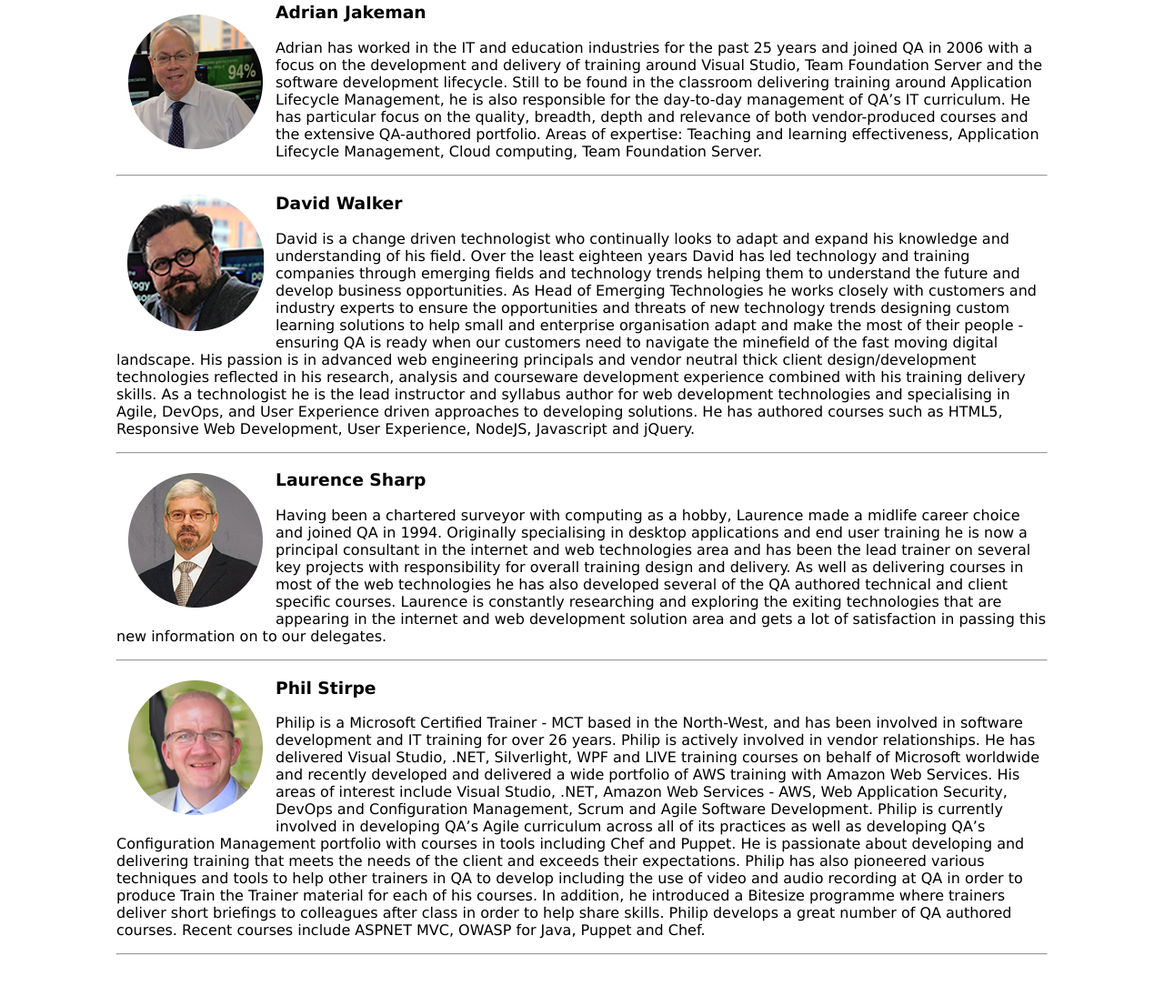
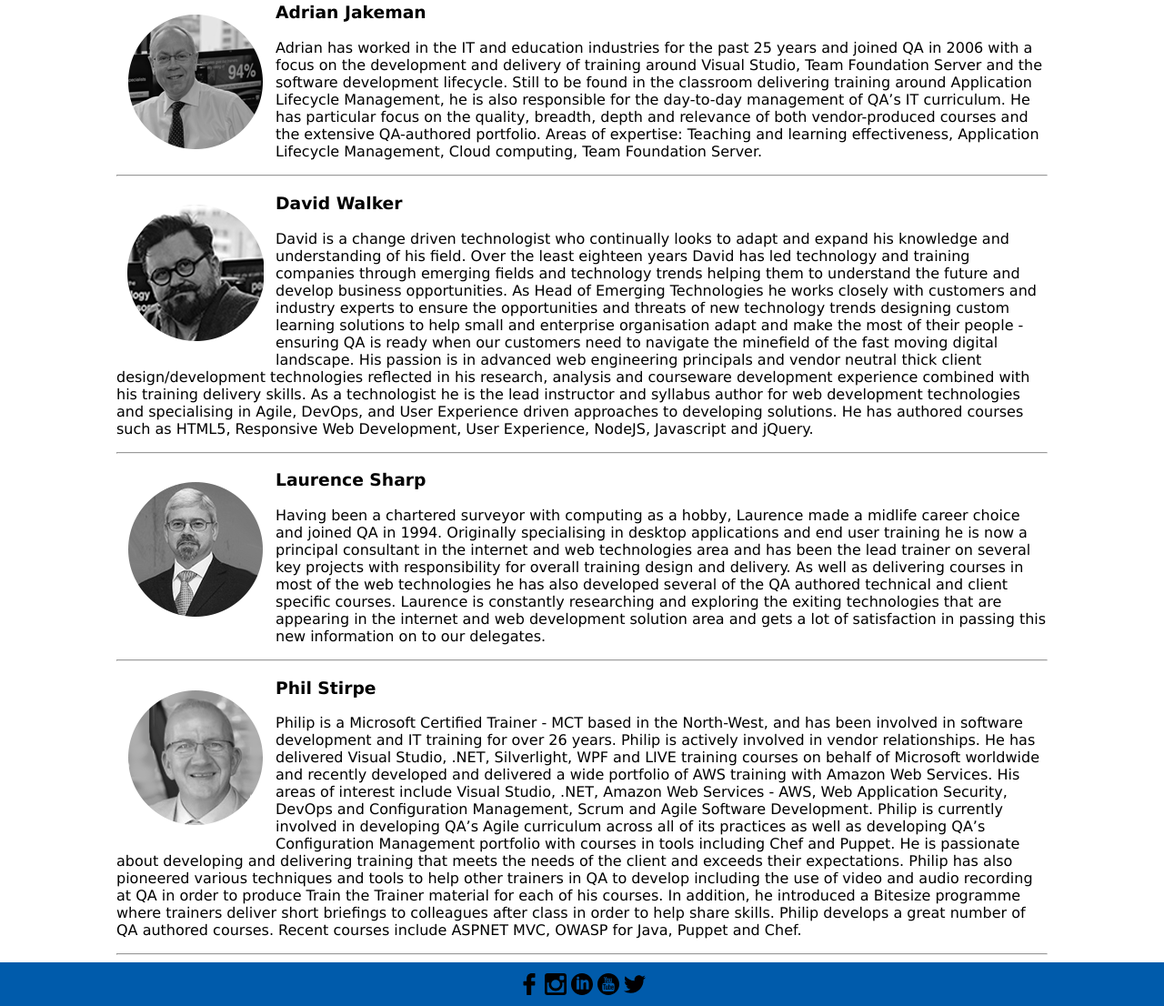
Before and after one commit to opsejf/Web-Development-Fundamentals-Exercises, a plain HTML site: page Exercise09TransitionsTransformationsAnimations/team.html in a window 1280 px wide. Shown: the part 360-1466 px from the top of the page at 91% size. Before the commit the page ends 1418 px from the top, so only its background shows below. Drawn offline with Linux system fonts and the light colour scheme.

Commit message:
finished exercise 9

```diff
--- a/Exercise09TransitionsTransformationsAnimations/style.css
+++ b/Exercise09TransitionsTransformationsAnimations/style.css
@@ -101,3 +101,43 @@ main > article.grid {
     height: 300px;
     overflow-y: scroll;
 }
+
+
+.profilePics{
+    -webkit-filter: grayscale(100%);
+    filter: inherit;
+
+    /* filter: grayscale(1); */
+}
+
+/* .profilePics:hover{
+    filter: grayscale(0%);
+    transition-duration: 1s;
+} */
+
+.teamProfiles{
+    filter: grayscale(100%);
+}
+
+.teamProfiles:hover{
+    filter: grayscale(0%);
+}
+
+footer{
+    height: 3em;
+    background-color: #005BAB;
+    text-align: center;
+}
+
+.socialIcons{
+    height: 50%;
+    position: relative;
+    top: 50%;
+    transform: translateY(-50%);
+}
+
+.socialIcons:hover{
+    transform: translateY(-50%) scale(1.2);
+    transition-duration: 0.2s;
+
+}
--- a/Exercise09TransitionsTransformationsAnimations/team.html
+++ b/Exercise09TransitionsTransformationsAnimations/team.html
@@ -25,7 +25,8 @@
 
         <h2>Technical IT</h2>
 
-        <img src="images/Adrian.png" alt="Profile photo for Adrian Jakeman" style="float:left">
+        <article class="teamProfiles">
+            <img src="images/Adrian.png" alt="Profile photo for Adrian Jakeman" style="float:left" class="profilePics">
             <h3>Adrian Jakeman</h3>
             <p>Adrian has worked in the IT and education industries for the past 25 years and joined QA in 2006 with a focus on
                 the development and delivery of training around Visual Studio, Team Foundation Server and the software development
@@ -35,8 +36,10 @@
                 expertise: Teaching and learning effectiveness, Application Lifecycle Management, Cloud computing, Team Foundation
                 Server.</p>
             <hr style="clear:both">
+        </article>
 
-        <img src="images/Dave.png" alt="Profile photo for David Walker" style="float:left">
+        <article class="teamProfiles">
+            <img src="images/Dave.png" alt="Profile photo for David Walker" style="float:left" class="profilePics">
             <h3>David Walker</h3>
             <p>David is a change driven technologist who continually looks to adapt and expand his knowledge and understanding of
                 his field. Over the least eighteen years David has led technology and training companies through emerging fields
@@ -51,8 +54,10 @@
                 solutions. He has authored courses such as HTML5, Responsive Web Development, User Experience, NodeJS, Javascript
                 and jQuery.</p>
             <hr style="clear:both">
+        </article>
 
-        <img src="images/Laurence.png" alt="Profile photo for Laurence Sharp" style="float:left">
+        <article class="teamProfiles">
+            <img src="images/Laurence.png" alt="Profile photo for Laurence Sharp" style="float:left" class="profilePics">
             <h3>Laurence Sharp</h3>
             <p>Having been a chartered surveyor with computing as a hobby, Laurence made a midlife career choice and joined QA in
                 1994. Originally specialising in desktop applications and end user training he is now a principal consultant
@@ -62,8 +67,10 @@
                 and exploring the exiting technologies that are appearing in the internet and web development solution area and
                 gets a lot of satisfaction in passing this new information on to our delegates.</p>
             <hr style="clear:both">
+        </article>
 
-        <img src="images/Phil.png" alt="Profile photo for Phil Stirpe" style="float:left">
+        <article class="teamProfiles">
+            <img src="images/Phil.png" alt="Profile photo for Phil Stirpe" style="float:left" class="profilePics">
             <h3>Phil Stirpe</h3>
             <p>Philip is a Microsoft Certified Trainer - MCT based in the North-West, and has been involved in software development
                 and IT training for over 26 years. Philip is actively involved in vendor relationships. He has delivered Visual
@@ -79,7 +86,19 @@
                 to colleagues after class in order to help share skills. Philip develops a great number of QA authored courses.
                 Recent courses include ASPNET MVC, OWASP for Java, Puppet and Chef.</p>
             <hr style="clear:both">
+        </article>
+
+
     </main>
+
+    <footer>
+        <img src="./images/social/social-1.svg" class="socialIcons">
+        <img src="./images/social/social-2.svg" class="socialIcons">
+        <img src="./images/social/social-3.svg" class="socialIcons">
+        <img src="./images/social/social-4.svg" class="socialIcons">
+        <img src="./images/social/social.svg" class="socialIcons">
+
+    </footer>
 </body>
 
 </html>
```
Also changed, not shown: Exercise09TransitionsTransformationsAnimations/courses.html (+9 -0 lines), Exercise09TransitionsTransformationsAnimations/index.html (+10 -6 lines), Exercise09TransitionsTransformationsAnimations/registration.html (+9 -0 lines). Lines whose indentation alone changed are shown as unchanged.
